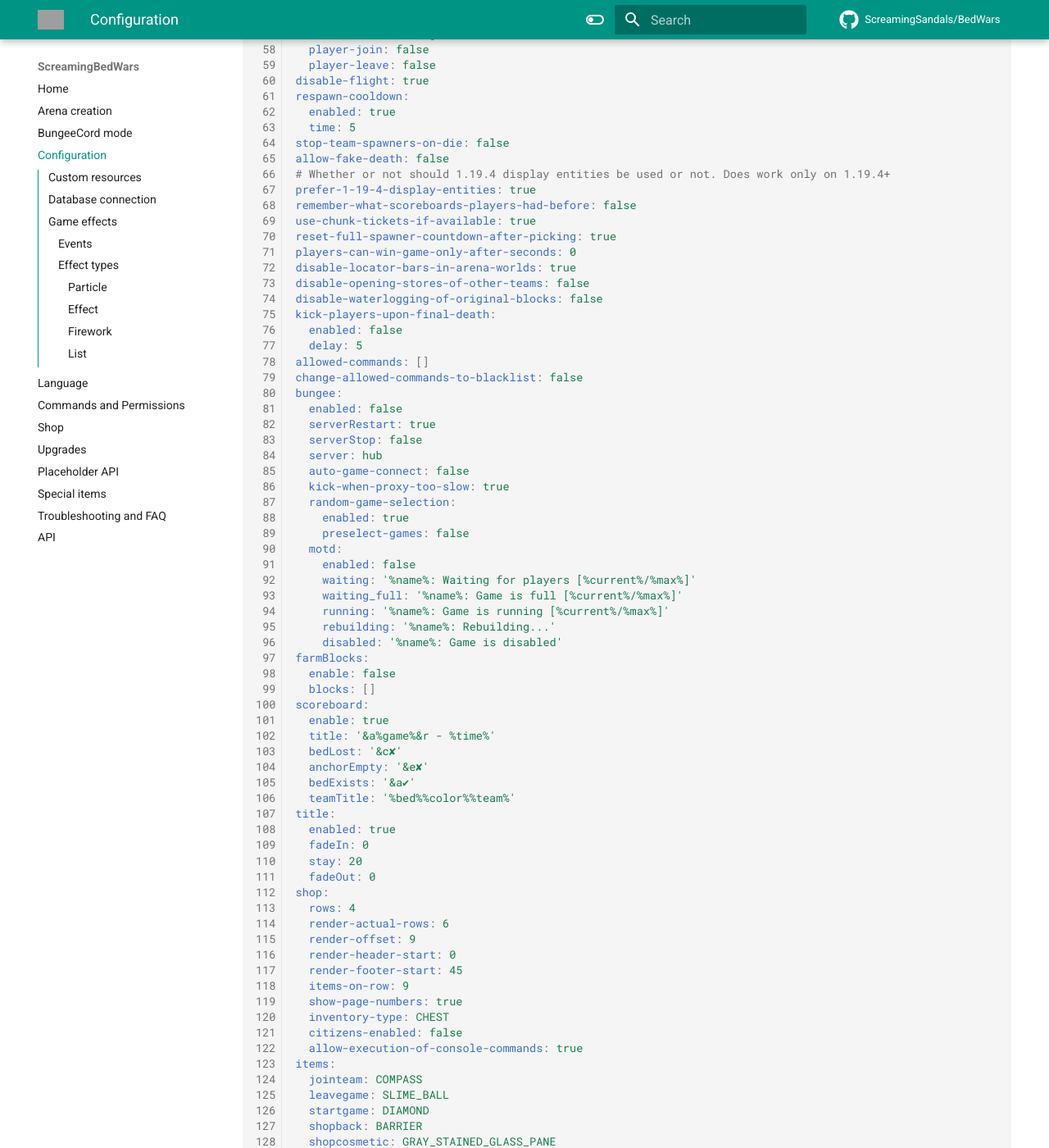
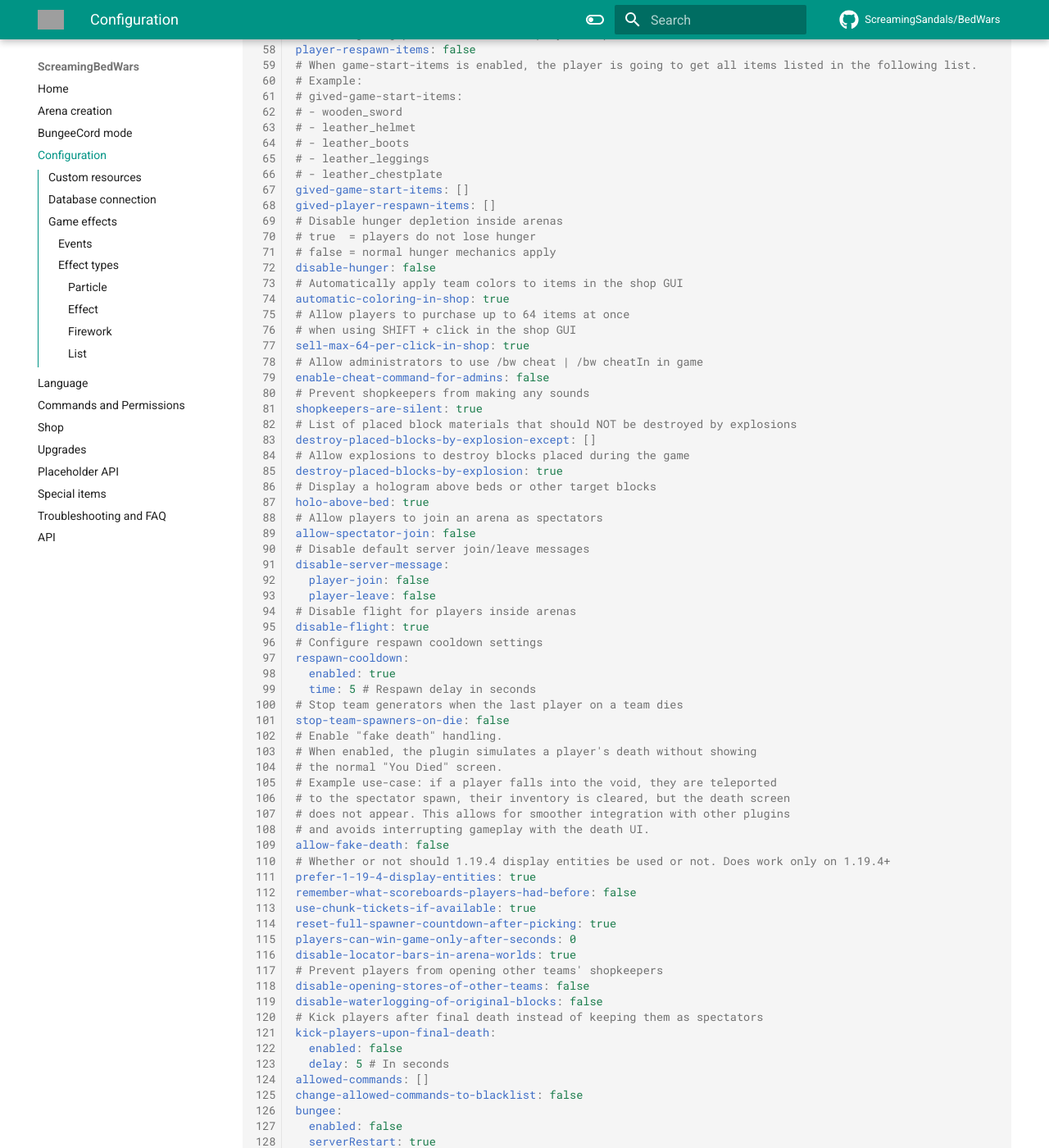
Before and after one commit to ScreamingSandals/BedWars, an MkDocs documentation site: the page built from docs/config.md, in a window 1280 px wide and 1400 px high, scrolled down 1224 px. Shown: the whole window at 82% size. Built offline with MkDocs 1.6.1 and Material for MkDocs 9.7.7, drawn with Linux system fonts in a browser that asks for light colours; comment, search, counter and statistics services are not loaded; the version menu is left out; some of the changed text lies outside the part shown; grey boxes are pictures that could not be loaded.

Commit message:
Update config settings with detailed explanations
Improved clarity for new users editing the config.yml.

```diff
--- a/docs/config.md
+++ b/docs/config.md
@@ -26,17 +26,38 @@
 compass-enabled: true
 # should BedWars join the player to a random team when he joins the lobby?
 join-randomly-on-lobby-join: false
+# Should a wool block be given to the player when joining the lobby?
 add-wool-to-inventory-on-join: true
+# Prevent natural mob spawning in the arena world
+# (zombies, skeletons, etc.)
 prevent-spawning-mobs: true
+# Enable holograms above resource generators
+# Displays resource type and possibly countdown
 spawner-holograms: true
+# Disable merging of dropped resource items
+# true  = items stay separate
+# false = items stack together
 spawner-disable-merge: true
+# Prevent mob spawning within a specific radius around the lobby spawn
+# Value is measured in blocks
 prevent-lobby-spawn-mobs-in-radius: 16
+# Vertical offset of generator holograms (in blocks)
+# Adjust if holograms appear too high or too low
 spawner-holo-height: 0.25
+# Show countdown timer in generator holograms
+# true  = shows time until next resource spawn
 spawner-holograms-countdown: true
+# Allow players to take damage when not inside an arena
+# false = disables damage outside arena
 damage-when-player-is-not-in-arena: false
+# Remove unused target blocks (beds/anchors) automatically
+# Helps keep arena clean after rebuild
 remove-unused-target-blocks: true
+# Allow sand/gravel and similar blocks to fall naturally
 allow-block-falling: true
+# Enable giving predefined items at game start
 game-start-items: false
+# Enable giving predefined items on player respawn
 player-respawn-items: false
 # When game-start-items is enabled, the player is going to get all items listed in the following list.
 # Example:
@@ -48,23 +69,46 @@
 # - leather_chestplate
 gived-game-start-items: []
 gived-player-respawn-items: []
+# Disable hunger depletion inside arenas
+# true  = players do not lose hunger
+# false = normal hunger mechanics apply
 disable-hunger: false
+# Automatically apply team colors to items in the shop GUI
 automatic-coloring-in-shop: true
+# Allow players to purchase up to 64 items at once
+# when using SHIFT + click in the shop GUI
 sell-max-64-per-click-in-shop: true
+# Allow administrators to use /bw cheat | /bw cheatIn in game
 enable-cheat-command-for-admins: false
+# Prevent shopkeepers from making any sounds
 shopkeepers-are-silent: true
+# List of placed block materials that should NOT be destroyed by explosions
 destroy-placed-blocks-by-explosion-except: []
+# Allow explosions to destroy blocks placed during the game
 destroy-placed-blocks-by-explosion: true
+# Display a hologram above beds or other target blocks
 holo-above-bed: true
+# Allow players to join an arena as spectators
 allow-spectator-join: false
+# Disable default server join/leave messages
 disable-server-message:
   player-join: false
   player-leave: false
+# Disable flight for players inside arenas
 disable-flight: true
+# Configure respawn cooldown settings
 respawn-cooldown:
   enabled: true
-  time: 5
+  time: 5 # Respawn delay in seconds
+# Stop team generators when the last player on a team dies
 stop-team-spawners-on-die: false
+# Enable "fake death" handling.
+# When enabled, the plugin simulates a player's death without showing
+# the normal "You Died" screen.
+# Example use-case: if a player falls into the void, they are teleported
+# to the spectator spawn, their inventory is cleared, but the death screen
+# does not appear. This allows for smoother integration with other plugins
+# and avoids interrupting gameplay with the death UI.
 allow-fake-death: false
 # Whether or not should 1.19.4 display entities be used or not. Does work only on 1.19.4+
 prefer-1-19-4-display-entities: true
@@ -73,11 +117,13 @@
 reset-full-spawner-countdown-after-picking: true
 players-can-win-game-only-after-seconds: 0
 disable-locator-bars-in-arena-worlds: true
+# Prevent players from opening other teams' shopkeepers
 disable-opening-stores-of-other-teams: false
 disable-waterlogging-of-original-blocks: false
+# Kick players after final death instead of keeping them as spectators
 kick-players-upon-final-death:
   enabled: false
-  delay: 5
+  delay: 5 # In seconds
 allowed-commands: []
 change-allowed-commands-to-blacklist: false
 bungee:
@@ -357,6 +403,9 @@
   all-chat: '[ALL] '
   team-chat: '[TEAM] '
   death-chat: '[DEATH] '
+  # Disable all chat messages for spectators
+  # false = spectators can send messages in the main chat like normal players with prefix [DEATH]
+  # true  = spectators can only use the spectator chat; their messages won't appear in the main game chat
   disable-all-chat-for-spectators: false
 rewards:
   enabled: false
```
